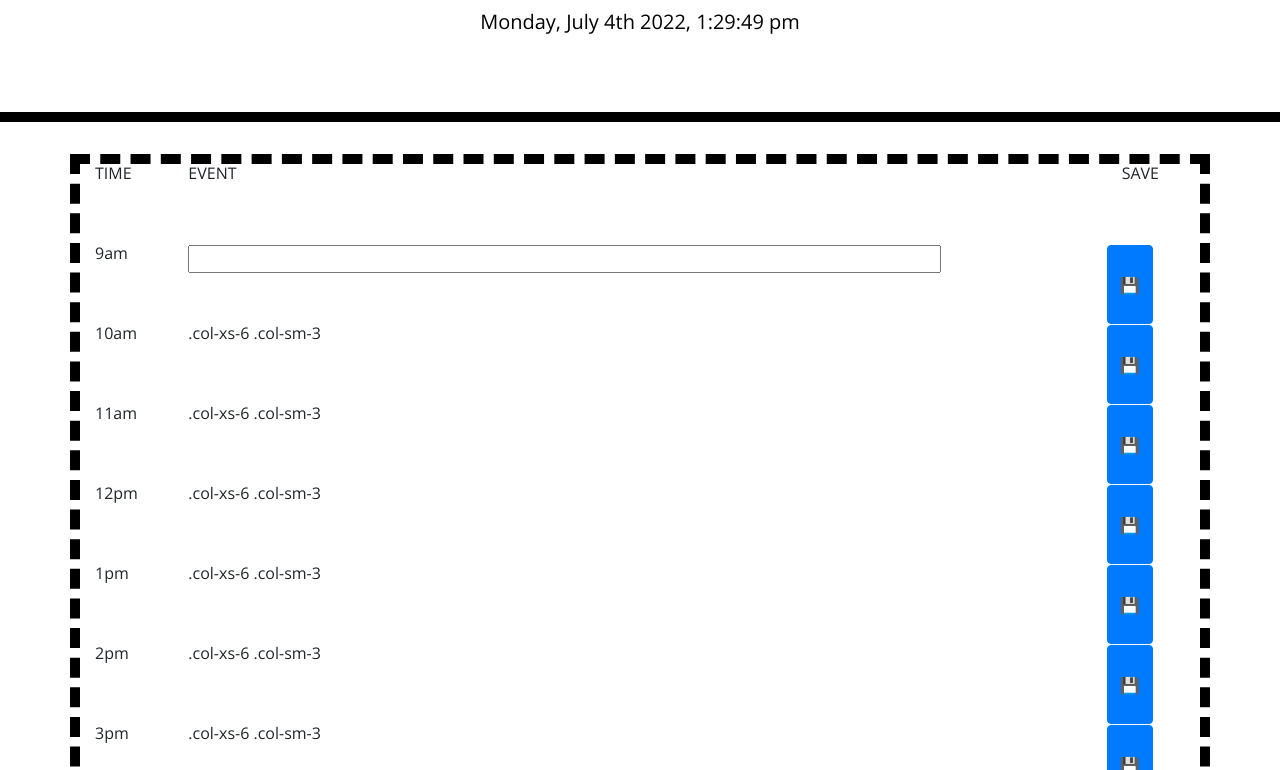
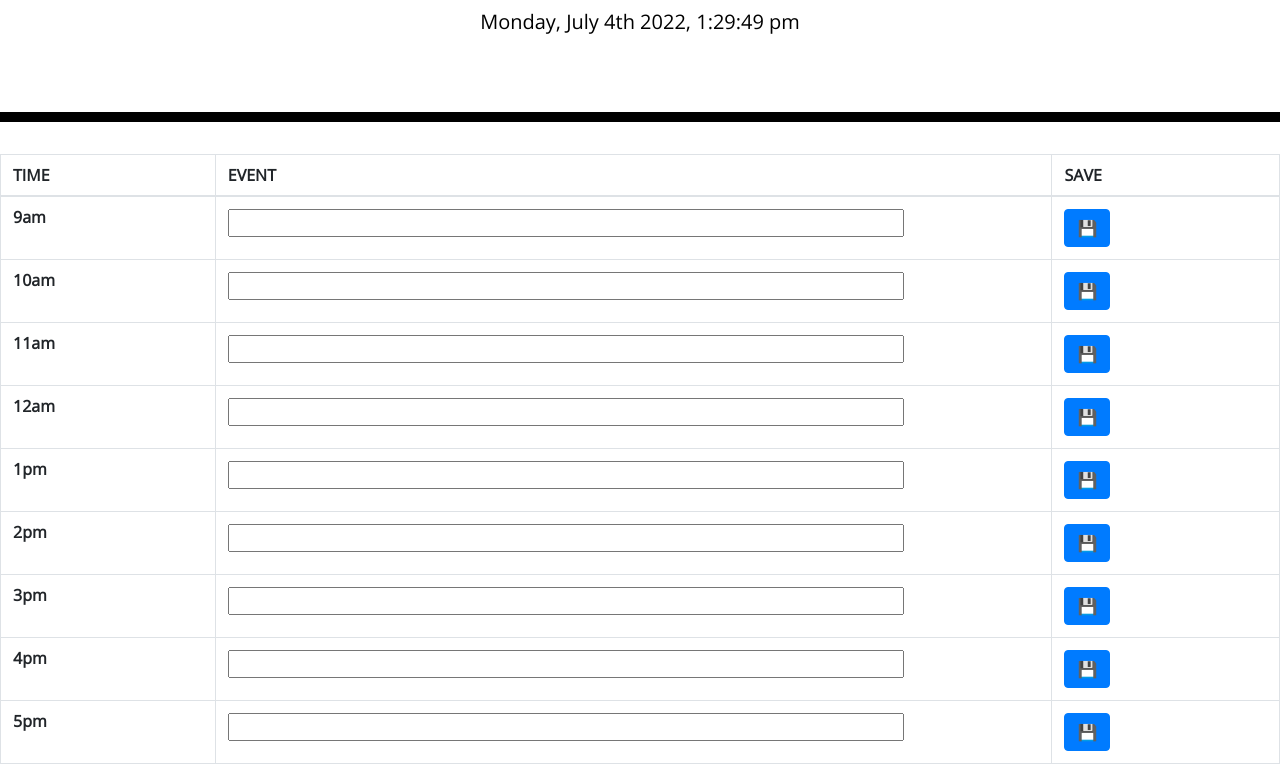
Before and after one commit to VictoriaDunlap/Work-Day-Scheduler, a plain HTML site: page index.html in a window 1280 px wide. Shown: the part 182-952 px from the top of the page. Drawn offline with nearby package versions, Linux system fonts and the light colour scheme.

Commit message:
Finalized time table set up. Adding color conditions

```diff
--- a/index.html
+++ b/index.html
@@ -41,60 +41,62 @@
       <p class="lead">A simple calendar app for scheduling your work day</p>
       <p id="currentDay" class="lead"></p>
     </header>
-    <div class="container">
-      <!-- Timeblocks go here -->
-      <div class="row">
-        <div class="col-xs-6 col-sm-1">TIME</div>
-        <div class="col-xs-6 col-sm-10">EVENT</div>
-        <div class="col-xs-6 col-sm-1">SAVE</div>
-      </div>
-      <div class="row">
-        <div class="col-xs-6 col-sm-1">9am</div>
-        <div class="col-xs-6 col-sm-10"><input class="col-xs-6 col-sm-10"> </div>
-        <button type="button" class="btn btn-primary">💾</button>
-      </div>
-      <div class="row">
-        <div class="col-xs-6 col-sm-1">10am</div>
-        <div class="col-xs-6 col-sm-10">.col-xs-6 .col-sm-3</div>
-        <button type="button" class="btn btn-primary">💾</button>
-      </div>
-      <div class="row">
-        <div class="col-xs-6 col-sm-1">11am</div>
-        <div class="col-xs-6 col-sm-10">.col-xs-6 .col-sm-3</div>
-        <button type="button" class="btn btn-primary">💾</button>
-      </div>
-      <div class="row">
-        <div class="col-xs-6 col-sm-1">12pm</div>
-        <div class="col-xs-6 col-sm-10">.col-xs-6 .col-sm-3</div>
-        <button type="button" class="btn btn-primary">💾</button>
-      </div>
-      <div class="row">
-        <div class="col-xs-6 col-sm-1">1pm</div>
-        <div class="col-xs-6 col-sm-10">.col-xs-6 .col-sm-3</div>
-        <button type="button" class="btn btn-primary">💾</button>
-      </div>
-      <div class="row">
-        <div class="col-xs-6 col-sm-1">2pm</div>
-        <div class="col-xs-6 col-sm-10">.col-xs-6 .col-sm-3</div>
-        <button type="button" class="btn btn-primary">💾</button>
-      </div>
-      <div class="row">
-        <div class="col-xs-6 col-sm-1">3pm</div>
-        <div class="col-xs-6 col-sm-10">.col-xs-6 .col-sm-3</div>
-        <button type="button" class="btn btn-primary">💾</button>
-      </div>
-      <div class="row">
-        <div class="col-xs-6 col-sm-1">4pm</div>
-        <div class="col-xs-6 col-sm-10">.col-xs-6 .col-sm-3</div>
-        <button type="button" class="btn btn-primary">💾</button>
-      </div>
-      <div class="row">
-        <div class="col-xs-6 col-sm-1">5pm</div>
-        <div class="col-xs-6 col-sm-10">.col-xs-6 .col-sm-3</div>
-        <button type="button" class="btn btn-primary">💾</button>
-      </div>
-
-    </div>
+    <table class="table table-bordered">
+      <thead>
+        <tr>
+          <th scope="col">TIME</th>
+          <th scope="col">EVENT</th>
+          <th scope="col">SAVE</th>
+        </tr>
+      </thead>
+      <tbody>
+        <tr>
+          <th scope="row">9am</th>
+          <td><input class="col-xs-6 col-sm-10"></td>
+          <td><button type="button" class="btn btn-primary">    💾    </button></td>
+        </tr>
+        <tr>
+          <th scope="row">10am</th>
+          <td><input class="col-xs-6 col-sm-10"></td>
+          <td><button type="button" class="btn btn-primary">    💾    </button></td>
+        </tr>
+        <tr>
+          <th scope="row">11am</th>
+          <td><input class="col-xs-6 col-sm-10"></td>
+          <td><button type="button" class="btn btn-primary">    💾    </button></td>
+        </tr>
+        <tr>
+          <th scope="row">12am</th>
+          <td><input class="col-xs-6 col-sm-10"></td>
+          <td><button type="button" class="btn btn-primary">    💾    </button></td>
+        </tr>
+        <tr>
+          <th scope="row">1pm</th>
+          <td><input class="col-xs-6 col-sm-10"></td>
+          <td><button type="button" class="btn btn-primary">    💾    </button></td>
+        </tr>
+        <tr>
+          <th scope="row">2pm</th>
+          <td><input class="col-xs-6 col-sm-10"></td>
+          <td><button type="button" class="btn btn-primary">    💾    </button></td>
+        </tr>
+        <tr>
+          <th scope="row">3pm</th>
+          <td><input class="col-xs-6 col-sm-10"></td>
+          <td><button type="button" class="btn btn-primary">    💾    </button></td>
+        </tr>
+        <tr>
+          <th scope="row">4pm</th>
+          <td><input class="col-xs-6 col-sm-10"></td>
+          <td><button type="button" class="btn btn-primary">    💾    </button></td>
+        </tr>
+        <tr>
+          <th scope="row">5pm</th>
+          <td><input class="col-xs-6 col-sm-10"></td>
+          <td><button type="button" class="btn btn-primary">    💾    </button></td>
+        </tr>
+      </tbody>
+    </table>
 
     <!-- <script src="https://cdnjs.cloudflare.com/ajax/libs/jquery/3.2.1/jquery.min.js"></script>
     <script src="https://cdnjs.cloudflare.com/ajax/libs/moment.js/2.24.0/moment.min.js"></script> -->
```
